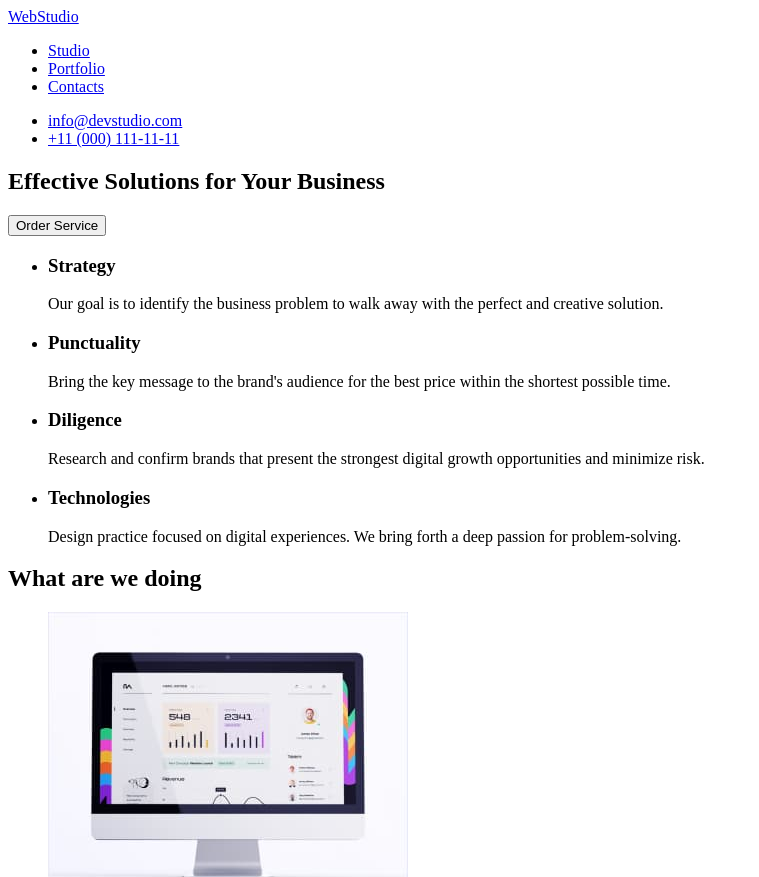
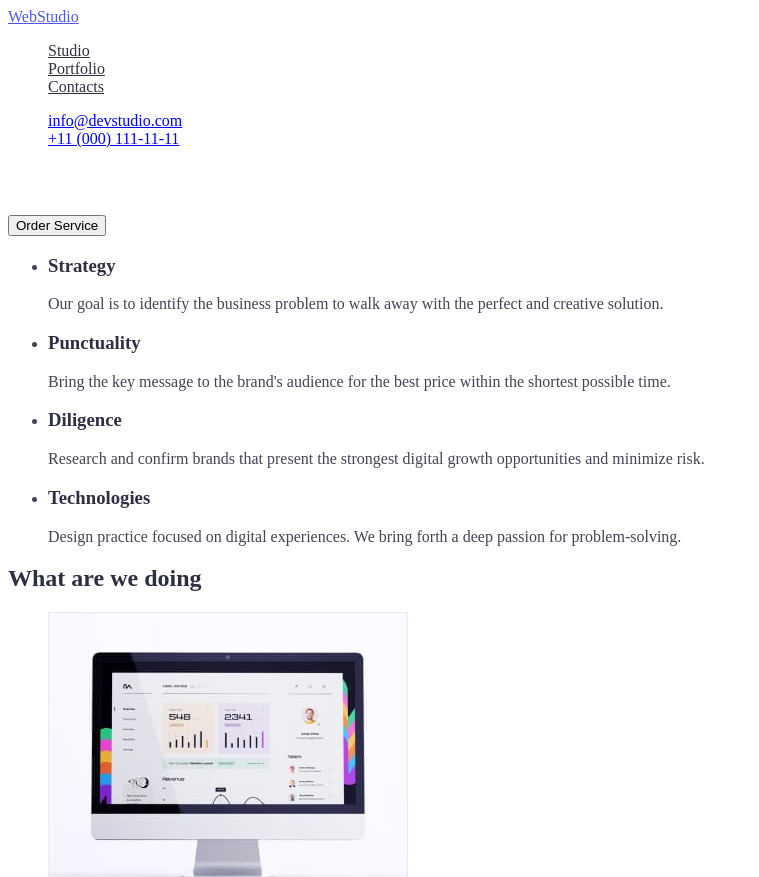
Before and after one commit to nataprofits/goit-murkup-hw-02, a plain HTML site: page index.html in a window 1280 px wide. Shown: the top 877 px of the page, without its empty margins (0-759 px from the left). Drawn offline with Linux system fonts and the light colour scheme.

Commit message:
add clases colors

```diff
--- a/css/styles.css
+++ b/css/styles.css
@@ -0,0 +1,44 @@
+:root {
+    --primari-brand-text-color:#4D5AE5;
+    --link-text-color:#4D5AE5;
+    --body-text-color:#434455;
+    --heading-text-color:#2E2F42;
+}
+body {
+    color:var(--body-text-color) ;
+    background-color: #fff;
+}
+.list { list-style: none;}
+.logo {
+    color:var(--primari-brand-text-color);
+}
+.logo-start {
+    color: var(--link-text-color);
+}
+.logo:hover {
+    color: var(--link-text-color);
+}
+
+/* Site nav */
+.site-nav .link{
+    color: var(--heading-text-color);
+}
+.site-nav .link:hover,
+.site-nav .link:focus {
+    color: var(--link-text-color);
+}
+/* Hero */
+.hero-title {
+    color:  #FFFFFF;
+}
+.section-title {
+    color: #2E2F42;
+    ;
+}
+/* Преимущества */
+.feature-list {
+    color: #434455;
+}
+.title {
+    color: var(--heading-text-color);
+}
--- a/index.html
+++ b/index.html
@@ -4,66 +4,70 @@
     <meta charset="UTF-8">
     <meta http-equiv="X-UA-Compatible" content="IE=edge">
     <meta name="viewport" content="width=device-width, initial-scale=1.0">
-    <title>Studia</title>
+    <title>Studio</title>
     <link rel="stylesheet" href="./css/styles.css">
 </head>
 <body>
     <header class="">
 
     <nav>
-        <a href="/">WebStudio</a>
-        <ul>
-            <li><a href="/">Studio</a></li>
-            <li><a href="/">Portfolio</a></li>
-            <li><a href="/">Contacts</a></li>
+        <a href="/" class="logo"><span class="logo-start">Web</span>Studio</a>
+        <ul class="site-nav list">
+            <li><a href="/" class="link">Studio</a></li>
+            <li><a href="/" class="link">Portfolio</a></li>
+            <li><a href="/" class="link">Contacts</a></li>
         </ul>
     </nav>
-       <ul>
+       <ul class="auth-nav list">
         <li><a href="mailto:info@devstudio.com">info@devstudio.com</a></li>
         <li><a href="tel:+11(000)111-11-11">+11 (000) 111-11-11</a></li>
         </ul>
 
     </header>
-<main>
+<!-- <main> -->
+    <!-- Герой -->
         <section class="hero">
-            <h1>Effective Solutions for Your Business</h1>
+            <h1 class="hero-title">Effective Solutions for Your Business</h1>
             <button type="button">Order Service</button>
         </section>
-        <section>
+<!-- Преимущества       -->
+        <section  class="section">
          <!-- <h2>Наши преимущества</h2> -->
-            <ul>
+            <ul class="feature-list">
                 <li>
-                    <h3>Strategy</h3>
+                    <h3 class="title">Strategy</h3>
                     <p>Our goal is to identify the business
                         problem to walk away with the perfect and creative solution. </p>
                 </li>
                 <li>
-                    <h3>Punctuality</h3>
+                    <h3 class="title">Punctuality</h3>
                     <p>Bring the key message to the brand's audience for the
                         best price within the shortest possible time.</p>
                 </li>
                 <li>
-                    <h3>Diligence</h3>
+                    <h3 class="title">Diligence</h3>
                     <p>Research and confirm brands that present the
                         strongest digital growth opportunities and minimize risk.</p>
                 </li>
                 <li>
-                    <h3>Technologies</h3>
+                    <h3 class="title">Technologies</h3>
                     <p>Design practice focused on digital experiences.
                         We bring forth a deep passion for problem-solving.</p>
                 </li>
             </ul>
         </section>
-        <section>
-            <h2>What are we doing</h2>
+  <!-- Работа       -->
+        <section class="section">
+            <h2 class="section-title">What are we doing</h2>
            <ul>
             <li><img widht="360" height="300" src="./img/img1.jpg" alt="infographics"></li>
             <li><img widht="360" height="300" src="./img/img2.jpg" alt="notifications"></li>
             <li><img widht="360" height="300" src="./img/img3.jpg" alt="mobilapp"></li>
            </ul>
         </section>
-        <section>
-            <h2>Our Team</h2>
+  <!-- Команда       -->
+        <section class="section">
+            <h2 class="section-title">Our Team</h2>
             <ul>
                 <li><img src="./img/img4.jpg" alt="foto-Designer"><h3>Guerrero Product</h3><p>Designer</p></li>
                 <li><img src="./img/img5.jpg" alt="foto-Frontend Developer"><h3>Tom Ford</h3><p>Frontend Developer</p></li>
@@ -74,7 +78,7 @@
 </main>
     <footer>
         <div>
-            <a href="/"><span>Web</span>Studio</a>
+            <a href="/"><span class="logo-start">Web</span>Studio</a>
             <p>the flow of customers and sales for your business with digital marketing & growth solutions.
             </p>
         </div>
```
Also changed, not shown: portfolio.html (+1 -1 lines).
